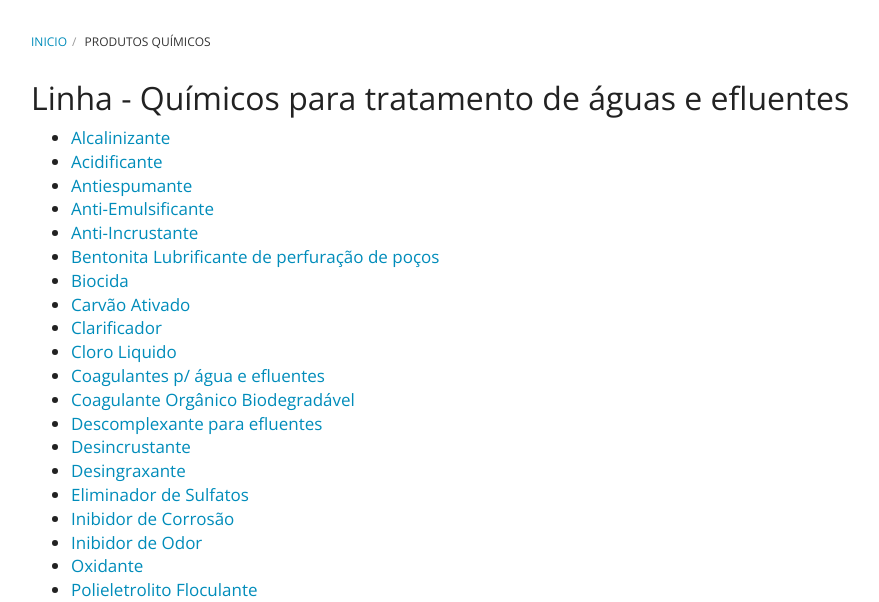
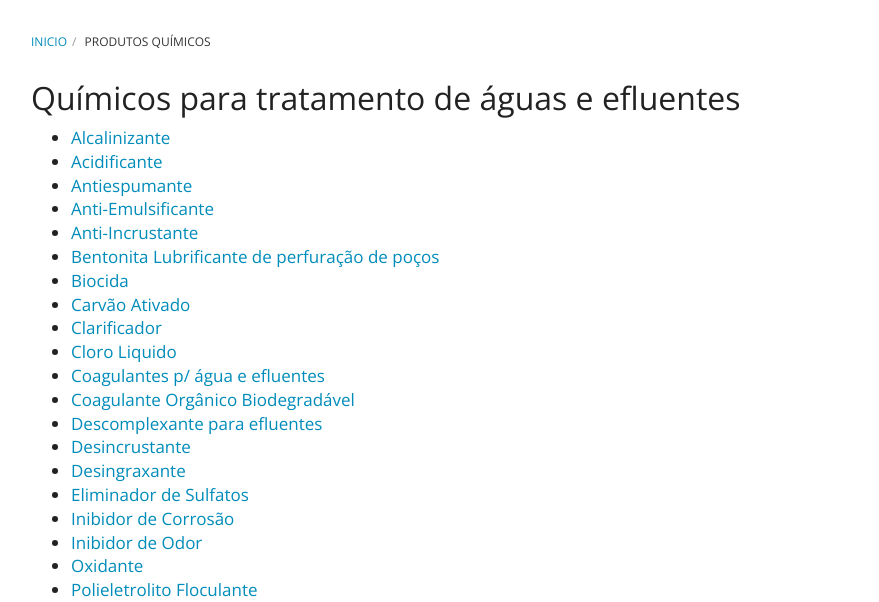
Before and after one commit to purewaterefluentes/purewaterefluentes.github.io, a Jekyll site: the page built from produtos/index.md, in a window 1280 px wide and 900 px high, cut to the strip 298-900 px from the top of the window. Shown: the whole strip, without its empty margins (39-918 px from the left). Built offline with Jekyll 4.4.1, drawn with Linux system fonts in a browser that asks for light colours; nearby versions of some CDN libraries; library files that are not in the unit come from our copies.

Commit message:
Update index.md

```diff
--- a/produtos/index.md
+++ b/produtos/index.md
@@ -4,7 +4,7 @@ title: Produtos Químicos
 subtitle: Produtos químicos para tratamento de água e efluentes industriais
 ---
 
-## Linha - Químicos para tratamento de águas e efluentes
+## Químicos para tratamento de águas e efluentes
 
 - [Alcalinizante](alcalinizante-corretor-ph.html)
 - [Acidificante](acidificante.html)
@@ -47,4 +47,4 @@ subtitle: Produtos químicos para tratamento de água e efluentes industriais
 - [Policloreto de Alumínio](policloreto-de-aluminio.html)
 - [Sulfato de Aluminio](sulfato-de-aluminio.html)
 - [Sulfato Ferroso](sulfato-ferroso.html)
-- [Tanino Extrato Vegetal](tanico-vegetal.html)
+- [Tanino Extrato Vegetal](tanino-vegetal.html)
```
